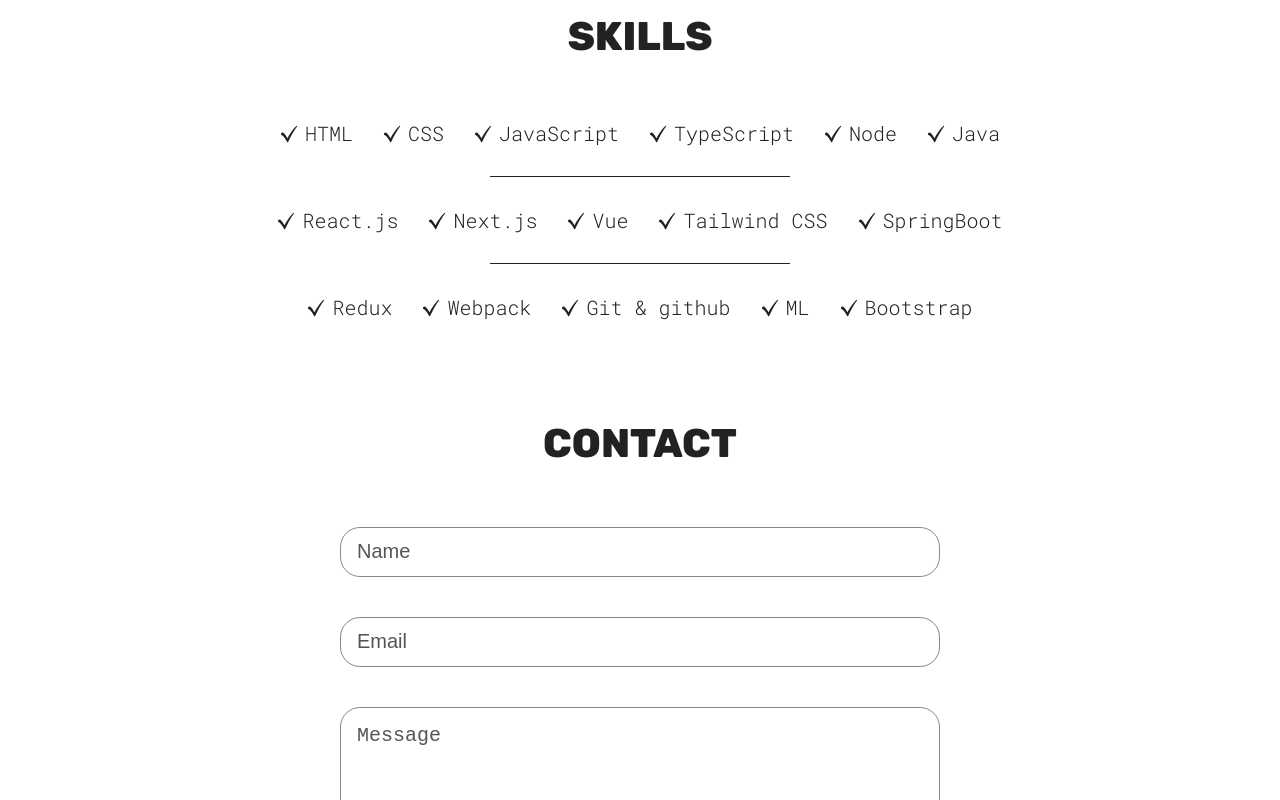
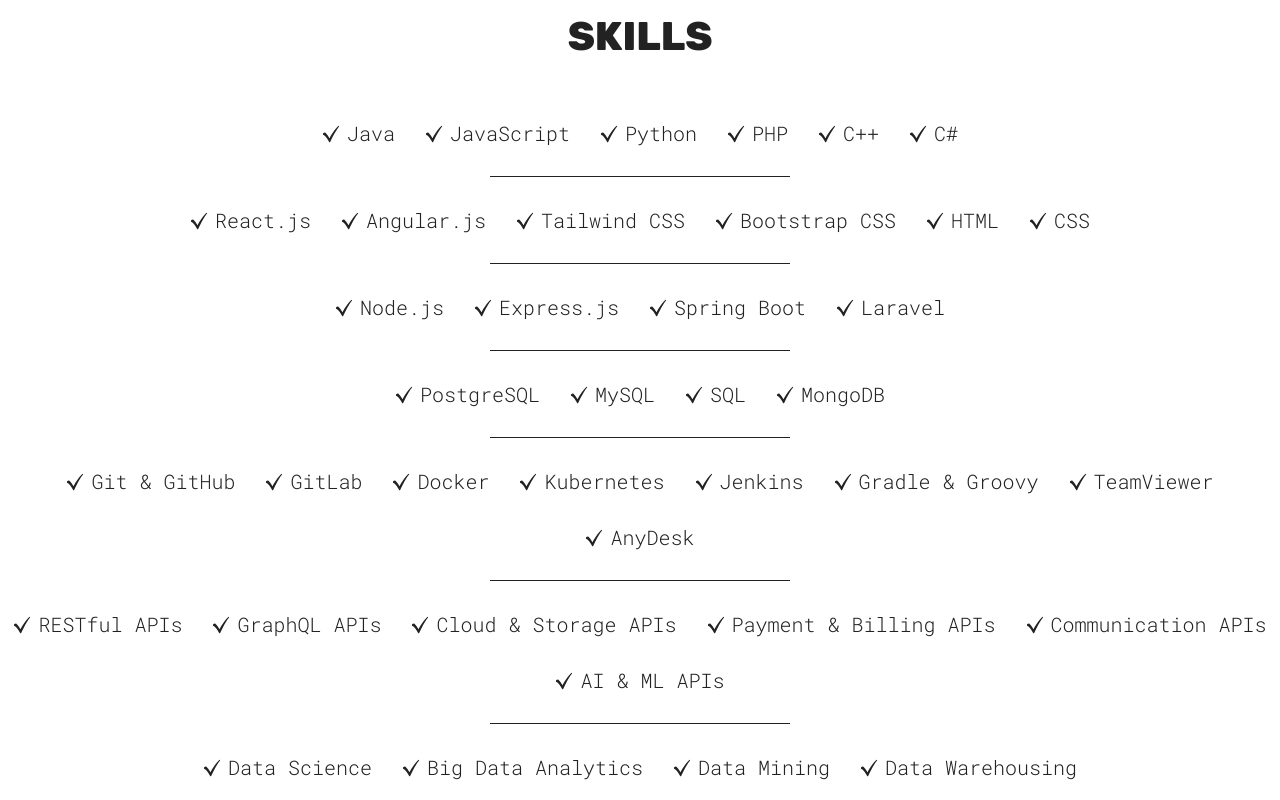
Before and after one commit to kiruma05/kiruma-Portofolio, a React (Vite) app: page / in a window 1280 px wide. Shown: the part 4180-4980 px from the top of the page. Built offline with nearby package versions, Linux system fonts and the light colour scheme.

Commit message:
Update Skills.jsx
Added some new skills

```diff
--- a/src/sections/Skills/Skills.jsx
+++ b/src/sections/Skills/Skills.jsx
@@ -6,35 +6,82 @@
 
 function Skills() {
   const { theme } = useTheme();
-  const checkMarkIcon =
-    theme === "light" ? checkMarkIconLight : checkMarkIconDark;
+  const checkMarkIcon = theme === "light" ? checkMarkIconLight : checkMarkIconDark;
 
   return (
     <section id="skills" className={styles.container}>
       <h1 className="sectionTitle">Skills</h1>
+
+      {/* Programming Languages */}
       <div className={styles.skillList}>
+        <SkillList src={checkMarkIcon} skill="Java" />
+        <SkillList src={checkMarkIcon} skill="JavaScript" />
+        <SkillList src={checkMarkIcon} skill="Python" />
+        <SkillList src={checkMarkIcon} skill="PHP" />
+        <SkillList src={checkMarkIcon} skill="C++" />
+        <SkillList src={checkMarkIcon} skill="C#" />
+      </div>
+      <hr />
+
+      {/* Frontend */}
+      <div className={styles.skillList}>
+        <SkillList src={checkMarkIcon} skill="React.js" />
+        <SkillList src={checkMarkIcon} skill="Angular.js" />
+        <SkillList src={checkMarkIcon} skill="Tailwind CSS" />
+        <SkillList src={checkMarkIcon} skill="Bootstrap CSS" />
         <SkillList src={checkMarkIcon} skill="HTML" />
         <SkillList src={checkMarkIcon} skill="CSS" />
-        <SkillList src={checkMarkIcon} skill="JavaScript" />
-        <SkillList src={checkMarkIcon} skill="TypeScript" />
-        <SkillList src={checkMarkIcon} skill="Node" />
-        <SkillList src={checkMarkIcon} skill="Java" />
       </div>
       <hr />
+
+      {/* Backend & Frameworks */}
       <div className={styles.skillList}>
-        <SkillList src={checkMarkIcon} skill="React.js" />
-        <SkillList src={checkMarkIcon} skill="Next.js" />
-        <SkillList src={checkMarkIcon} skill="Vue" />
-        <SkillList src={checkMarkIcon} skill="Tailwind CSS" />
-        <SkillList src={checkMarkIcon} skill="SpringBoot" />
+        <SkillList src={checkMarkIcon} skill="Node.js" />
+        <SkillList src={checkMarkIcon} skill="Express.js" />
+        <SkillList src={checkMarkIcon} skill="Spring Boot" />
+        <SkillList src={checkMarkIcon} skill="Laravel" />
       </div>
       <hr />
+
+      {/* Databases */}
       <div className={styles.skillList}>
-        <SkillList src={checkMarkIcon} skill="Redux" />
-        <SkillList src={checkMarkIcon} skill="Webpack" />
-        <SkillList src={checkMarkIcon} skill="Git & github" />
-        <SkillList src={checkMarkIcon} skill="ML" />
-        <SkillList src={checkMarkIcon} skill="Bootstrap" />
+        <SkillList src={checkMarkIcon} skill="PostgreSQL" />
+        <SkillList src={checkMarkIcon} skill="MySQL" />
+        <SkillList src={checkMarkIcon} skill="SQL" />
+        <SkillList src={checkMarkIcon} skill="MongoDB" />
+      </div>
+      <hr />
+
+      {/* DevOps & Tools */}
+      <div className={styles.skillList}>
+        <SkillList src={checkMarkIcon} skill="Git & GitHub" />
+        <SkillList src={checkMarkIcon} skill="GitLab" />
+        <SkillList src={checkMarkIcon} skill="Docker" />
+        <SkillList src={checkMarkIcon} skill="Kubernetes" />
+        <SkillList src={checkMarkIcon} skill="Jenkins" />
+        <SkillList src={checkMarkIcon} skill="Gradle & Groovy" />
+        <SkillList src={checkMarkIcon} skill="TeamViewer" />
+        <SkillList src={checkMarkIcon} skill="AnyDesk" />
+      </div>
+      <hr />
+
+      {/* APIs & Cloud */}
+      <div className={styles.skillList}>
+        <SkillList src={checkMarkIcon} skill="RESTful APIs" />
+        <SkillList src={checkMarkIcon} skill="GraphQL APIs" />
+        <SkillList src={checkMarkIcon} skill="Cloud & Storage APIs" />
+        <SkillList src={checkMarkIcon} skill="Payment & Billing APIs" />
+        <SkillList src={checkMarkIcon} skill="Communication APIs" />
+        <SkillList src={checkMarkIcon} skill="AI & ML APIs" />
+      </div>
+      <hr />
+
+      {/* AI & Data */}
+      <div className={styles.skillList}>
+        <SkillList src={checkMarkIcon} skill="Data Science" />
+        <SkillList src={checkMarkIcon} skill="Big Data Analytics" />
+        <SkillList src={checkMarkIcon} skill="Data Mining" />
+        <SkillList src={checkMarkIcon} skill="Data Warehousing" />
       </div>
     </section>
   );
```
